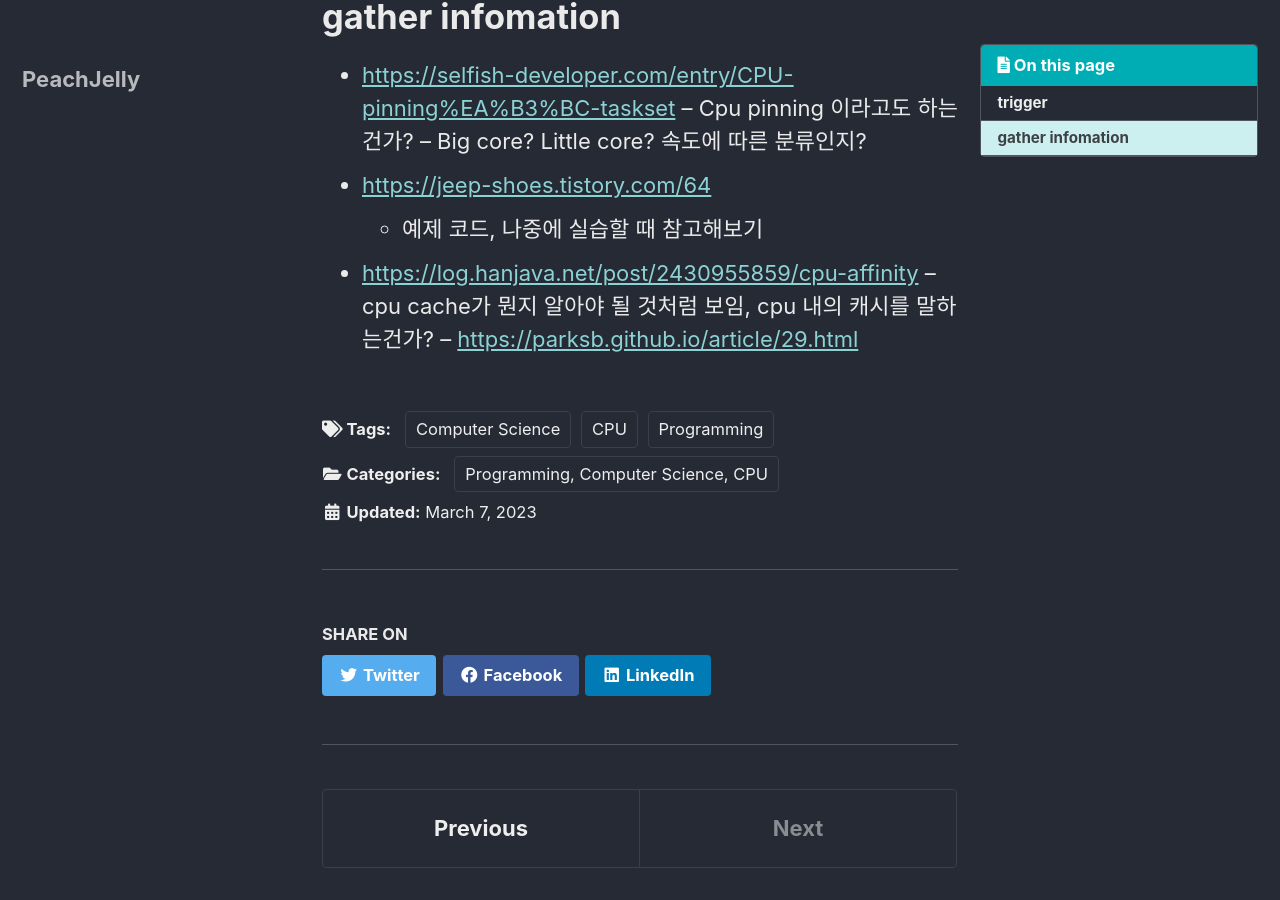
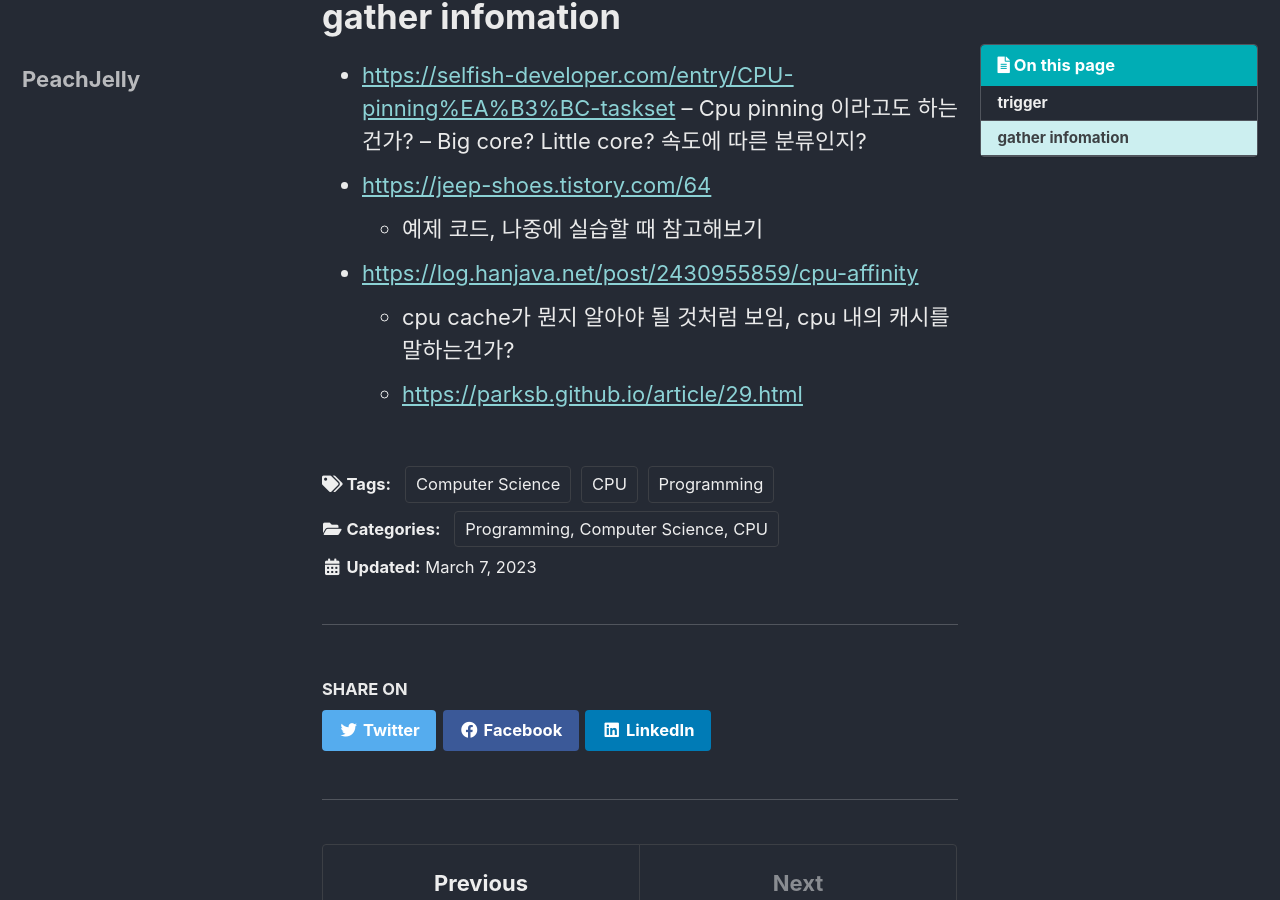
Before and after one commit to peachjelly/peachjelly.github.io, a Jekyll site: the page built from _posts/2023-03-07-cpu_affinity.md, in a window 1280 px wide and 900 px high, scrolled down 325 px. Built offline with Jekyll 4.4.1, drawn with Linux system fonts in a browser that asks for light colours; cached includes are drawn as plain includes.

Commit message:
Update 2023-03-07-cpu_affinity.md

```diff
--- a/_posts/2023-03-07-cpu_affinity.md
+++ b/_posts/2023-03-07-cpu_affinity.md
@@ -22,5 +22,5 @@ last_modified_at: 2023-03-07
 - <https://jeep-shoes.tistory.com/64>
   - 예제 코드, 나중에 실습할 때 참고해보기
 - <https://log.hanjava.net/post/2430955859/cpu-affinity>
--- cpu cache가 뭔지 알아야 될 것처럼 보임, cpu 내의 캐시를 말하는건가?
--- <https://parksb.github.io/article/29.html>
+  - cpu cache가 뭔지 알아야 될 것처럼 보임, cpu 내의 캐시를 말하는건가?
+  - <https://parksb.github.io/article/29.html>
```
